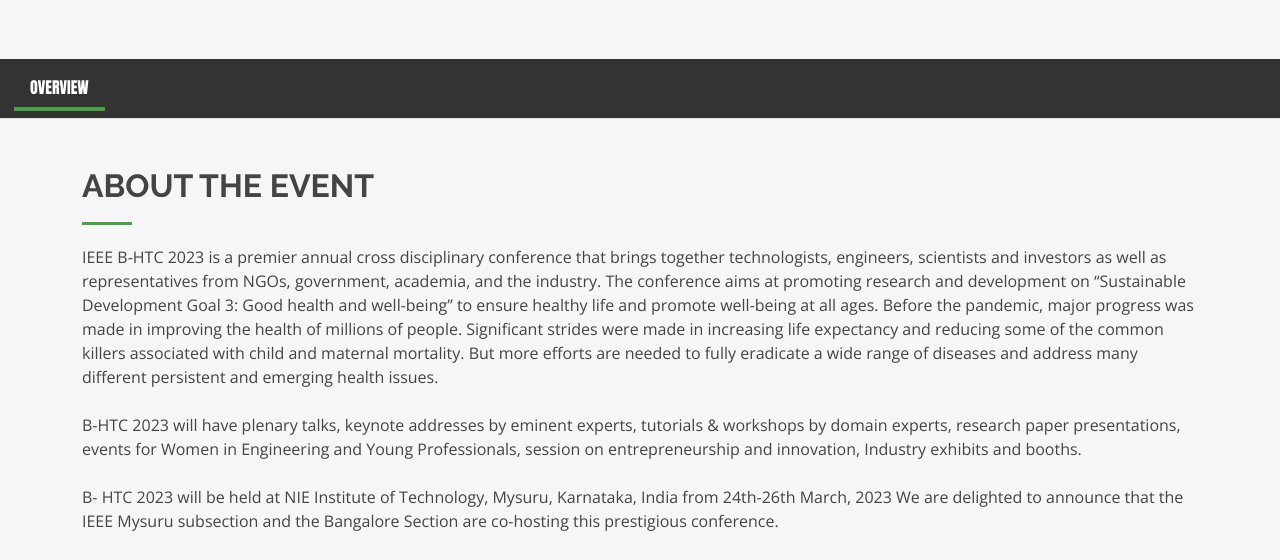
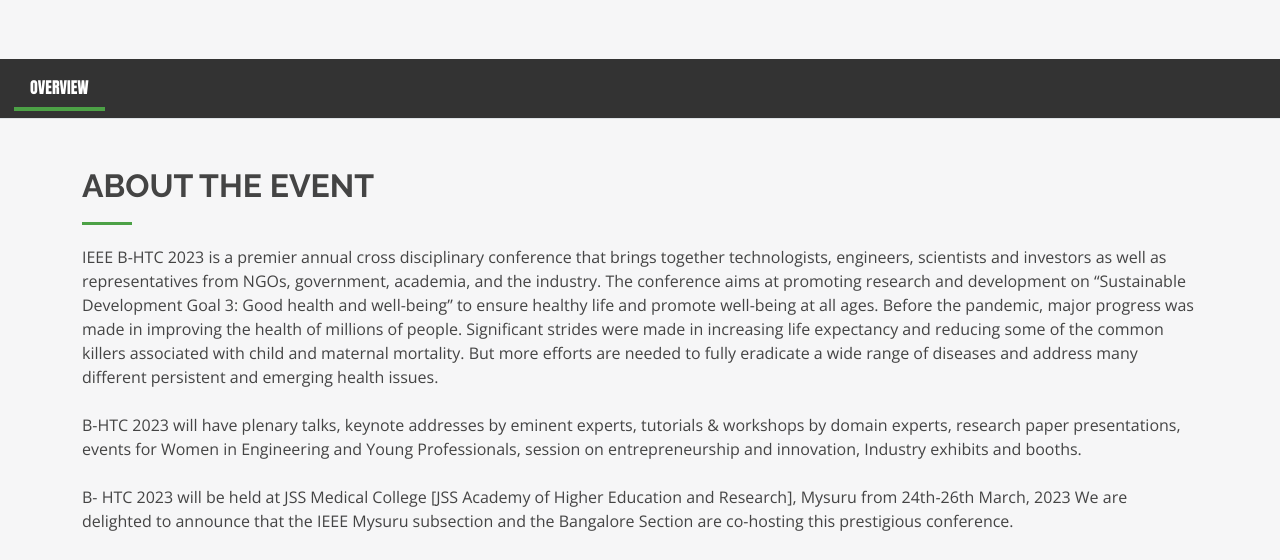
Before and after one commit to KetanKeshav/BHTC-2023, a PHP site: page / in a window 1280 px wide. Shown: the part 801-1361 px from the top of the page. Run offline with PHP 8.4, Linux system fonts and the light colour scheme.

Commit message:
Updated CFP

```diff
--- a/index.php
+++ b/index.php
@@ -75,7 +75,7 @@
             </p>
             <br>
             <p>
-              B- HTC 2023 will be held at NIE Institute of Technology, Mysuru, Karnataka, India from 24th-26th
+              B- HTC 2023 will be held at JSS Medical College [JSS Academy of Higher Education and Research], Mysuru from 24th-26th
               March, 2023 We are delighted to announce that the IEEE Mysuru subsection and the Bangalore Section
               are co-hosting this prestigious conference.
             </p>
```
Also changed, not shown: 2 other files.
